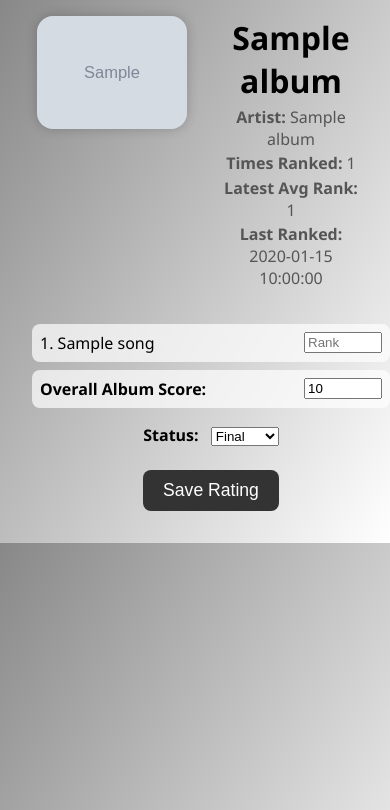
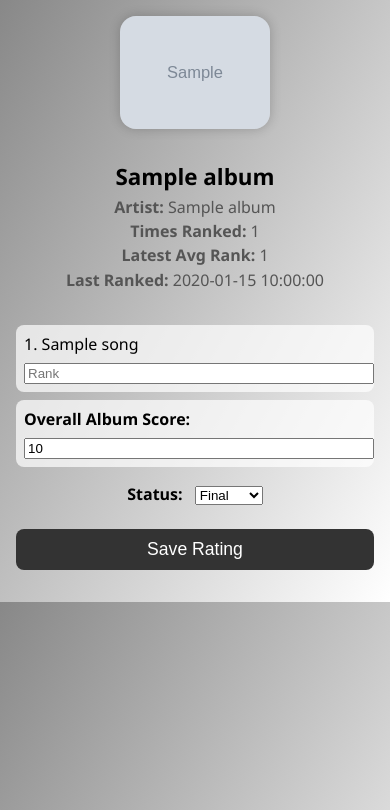
Before and after one commit to Cohen234/Album_Rater, a Flask app: template templates/album.html in a window 390 px wide. Shown: the top 810 px of the page. Run offline with Flask 3, Linux system fonts and the light colour scheme; the template is opened without the code that fills it: most values are stand-ins (such as "Sample title", 1, 10 or a date in 2020); grey boxes marked "Sample" are stand-in pictures; parts of the project's set-up code (start-up, migrations or seed data) failed here and were passed over.

Commit message:
Updated album page for reposive design

```diff
--- a/templates/album.html
+++ b/templates/album.html
@@ -6,39 +6,37 @@
     body {
       margin: 0;
       font-family: 'Segoe UI', sans-serif;
-      /* Background gradient with dominant album color */
-      background: {{ bg_color }};
       background: linear-gradient(120deg, {{ bg_color }}, #ffffff);
       transition: background 1.5s ease-in-out;
     }
 
     .header-container {
       display: flex;
+      flex-wrap: wrap; /* allows column stacking on small screens */
       align-items: flex-start;
       padding: 1rem 2rem;
       position: relative;
       max-width: 900px;
       margin: auto;
-      gap: 2rem; /* space between album art and album info */
+      gap: 2rem;
     }
 
     .album-art-container {
       width: 160px;
       display: flex;
-      justify-content: center; /* center album art horizontally inside this container */
+      justify-content: center;
+      flex-shrink: 0;
     }
 
     .album-art {
       width: 150px;
-      height: auto;
       border-radius: 16px;
       box-shadow: 0 0 12px rgba(0,0,0,0.2);
-      object-fit: contain;
     }
 
     .album-info {
       flex: 1;
-      text-align: center; /* Center the title info horizontally */
+      text-align: center;
     }
 
     .album-info h1 {
@@ -53,11 +51,11 @@
       color: #555;
     }
 
-    /* Songs below, aligned left, with margin so it lines up with album info */
     .songs-list {
       max-width: 900px;
       margin: 1rem auto 2rem auto;
-      padding-left: 2rem; /* align left margin with album info start */
+      padding-left: 2rem;
+      padding-right: 2rem;
       text-align: left;
     }
 
@@ -69,6 +67,7 @@
       background: rgba(255, 255, 255, 0.7);
       border-radius: 8px;
       align-items: center;
+      flex-wrap: wrap;
     }
 
     .track span {
@@ -77,7 +76,7 @@
     }
 
     .track input[type="number"] {
-      width: 70px;
+      width: 100px;
       margin-left: 1rem;
     }
 
@@ -104,6 +103,70 @@
 
     select {
       margin-left: 0.5rem;
+    }
+
+    /* Phones (max width 480px) */
+    @media (max-width: 480px) {
+      .header-container {
+        flex-direction: column;
+        align-items: center;
+        text-align: center;
+      }
+
+      .album-info h1 {
+        font-size: 1.4rem;
+      }
+
+      .songs-list {
+        padding-left: 1rem;
+        padding-right: 1rem;
+      }
+
+      .track {
+        flex-direction: column;
+        align-items: flex-start;
+      }
+
+      .track input[type="number"] {
+        width: 100%;
+        margin: 0.5rem 0 0 0;
+      }
+
+      .submit-btn {
+        width: 100%;
+      }
+    }
+
+    /* Tablets (481px to 1023px) */
+    @media (min-width: 481px) and (max-width: 1023px) {
+      .album-info h1 {
+        font-size: 1.8rem;
+      }
+
+      .track input[type="number"] {
+        width: 80px;
+      }
+
+      .songs-list {
+        padding-left: 1.5rem;
+        padding-right: 1.5rem;
+      }
+    }
+
+    /* Laptops and larger (1024px+) */
+    @media (min-width: 1024px) {
+      .album-info h1 {
+        font-size: 2rem;
+      }
+
+      .track input[type="number"] {
+        width: 100px;
+      }
+
+      .songs-list {
+        padding-left: 2rem;
+        padding-right: 2rem;
+      }
     }
   </style>
 </head>
```
Also changed, not shown: templates/select_album.html (+56 -0 lines).
